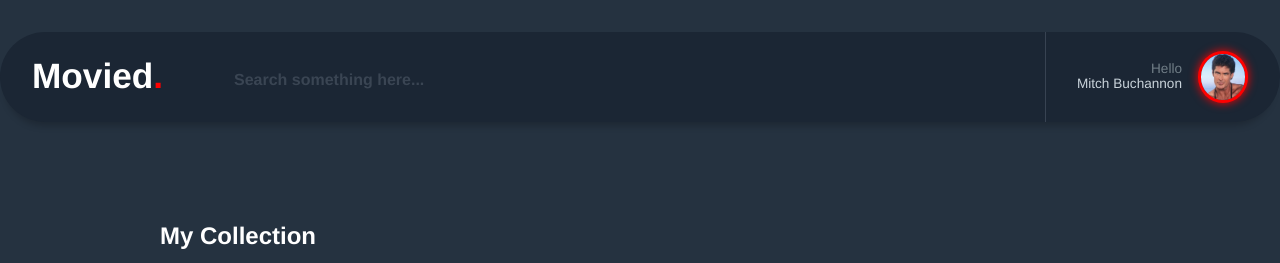
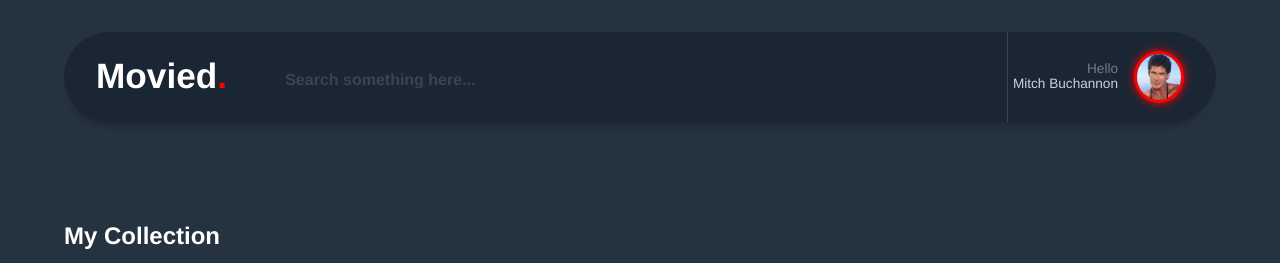
Before and after one commit to Tome1337/Projects, a plain HTML site: page Movie/index.html in a window 1280 px wide. Shown: the top 263 px of the page. Drawn offline with Linux system fonts and the light colour scheme.

Commit message:
update
mas na 90%

```diff
--- a/Movie/css/style.css
+++ b/Movie/css/style.css
@@ -47,7 +47,7 @@ main
 
 .header
 {
-  width:100%;
+  width:90%;
   display:flex;
   height:5.625em;
   background-color: #1b2634;
@@ -183,7 +183,6 @@ span.dot
 {
     width:100%;
     margin-top: 6.25rem;
-    padding:0 6rem;
     font-weight: lighter;
 }
 .title-header>h1
@@ -191,7 +190,8 @@ span.dot
     font-size: 1.5em;
 }
 
-div>h2{
+div > h2
+{
     color:#4c5a65;
     font-size: 1.2em;
     display: flex;
@@ -202,7 +202,8 @@ div>h2{
 }
 
 
-div>h2:after {
+div>h2:after
+{
     content: '';
     border-top: 1px solid #4c5a65;;
     margin: 0 1.25rem 0 0;
@@ -212,13 +213,6 @@ div>h2:after {
 
 div>h2:after {
     margin: 0 0 0 1.25rem;
-}
-
-
-
-section
-{
-    margin:0 6em;
 }
 
 section > div
--- a/Movie/index.html
+++ b/Movie/index.html
@@ -14,7 +14,6 @@
     <meta itemprop="accessibilityHazard" content="noSoundHazard" />
     <meta itemprop="accessibilityAPI" content="ARIA" />
     <header>
-      <div class="container">
       <div class="header">
         <div class="logo">
           <h1><a href="#">Movied<span class="dot">.</span></a></h1>
@@ -31,7 +30,6 @@
           <a href="#" class="authorAvatar">
             <img src="img/mitch.png" width="50px" height"auto">
           </a>
-          </div>
         </div>
       </div>
     </header>
```
Lines whose indentation alone changed are shown as unchanged.
